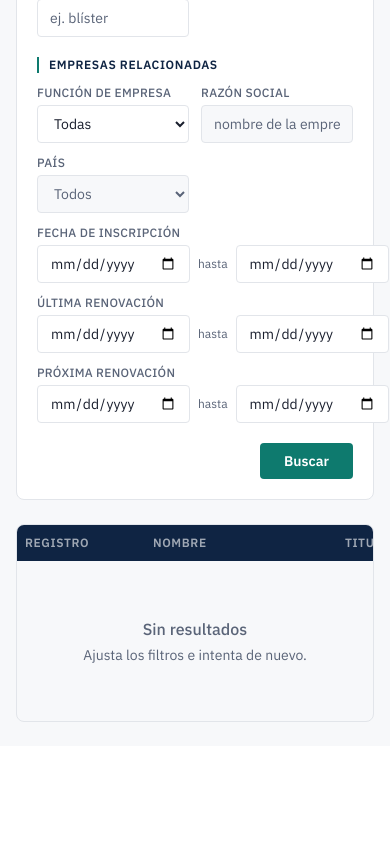
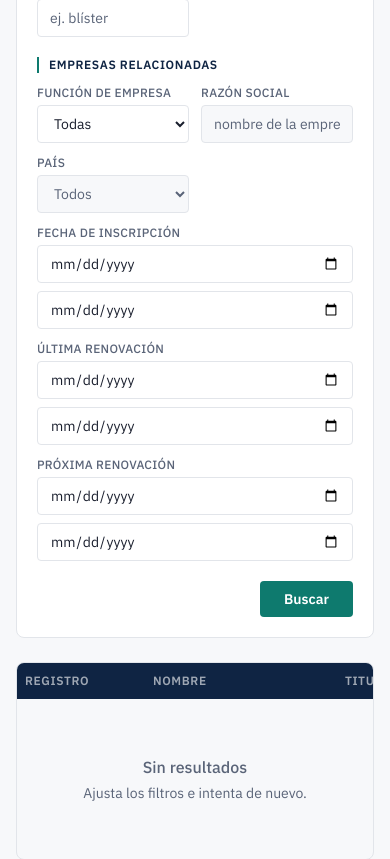
Before and after one commit to yesminalina/ispch-advanced-search, a Django app: page / in a window 390 px wide. Shown: the part 716-1575 px from the top of the page. Before the commit the page ends 1438 px from the top, so only its background shows below. Run offline with Django 5.2, Linux system fonts and the light colour scheme; data that the repository does not hold is empty.

Commit message:
fix: stack date range inputs vertically on mobile

```diff
--- a/registros/templates/registros/search.html
+++ b/registros/templates/registros/search.html
@@ -152,25 +152,25 @@
   <div class="grid grid-cols-1 sm:grid-cols-3 gap-3 mb-5">
     <div>
       <label class="form-label">Fecha de inscripción</label>
-      <div class="flex items-center gap-2">
+      <div class="flex flex-col sm:flex-row sm:items-center gap-2">
         <input type="date" name="inscripcion_from" class="form-input">
-        <span class="text-muted text-xs shrink-0">hasta</span>
+        <span class="text-muted text-xs shrink-0 hidden sm:inline">hasta</span>
         <input type="date" name="inscripcion_to" class="form-input">
       </div>
     </div>
     <div>
       <label class="form-label">Última renovación</label>
-      <div class="flex items-center gap-2">
+      <div class="flex flex-col sm:flex-row sm:items-center gap-2">
         <input type="date" name="ultima_renovacion_from" class="form-input">
-        <span class="text-muted text-xs shrink-0">hasta</span>
+        <span class="text-muted text-xs shrink-0 hidden sm:inline">hasta</span>
         <input type="date" name="ultima_renovacion_to" class="form-input">
       </div>
     </div>
     <div>
       <label class="form-label">Próxima renovación</label>
-      <div class="flex items-center gap-2">
+      <div class="flex flex-col sm:flex-row sm:items-center gap-2">
         <input type="date" name="prox_renovacion_from" class="form-input">
-        <span class="text-muted text-xs shrink-0">hasta</span>
+        <span class="text-muted text-xs shrink-0 hidden sm:inline">hasta</span>
         <input type="date" name="prox_renovacion_to" class="form-input">
       </div>
     </div>
```
Also changed, not shown: registros/static/registros/css/app.css.
